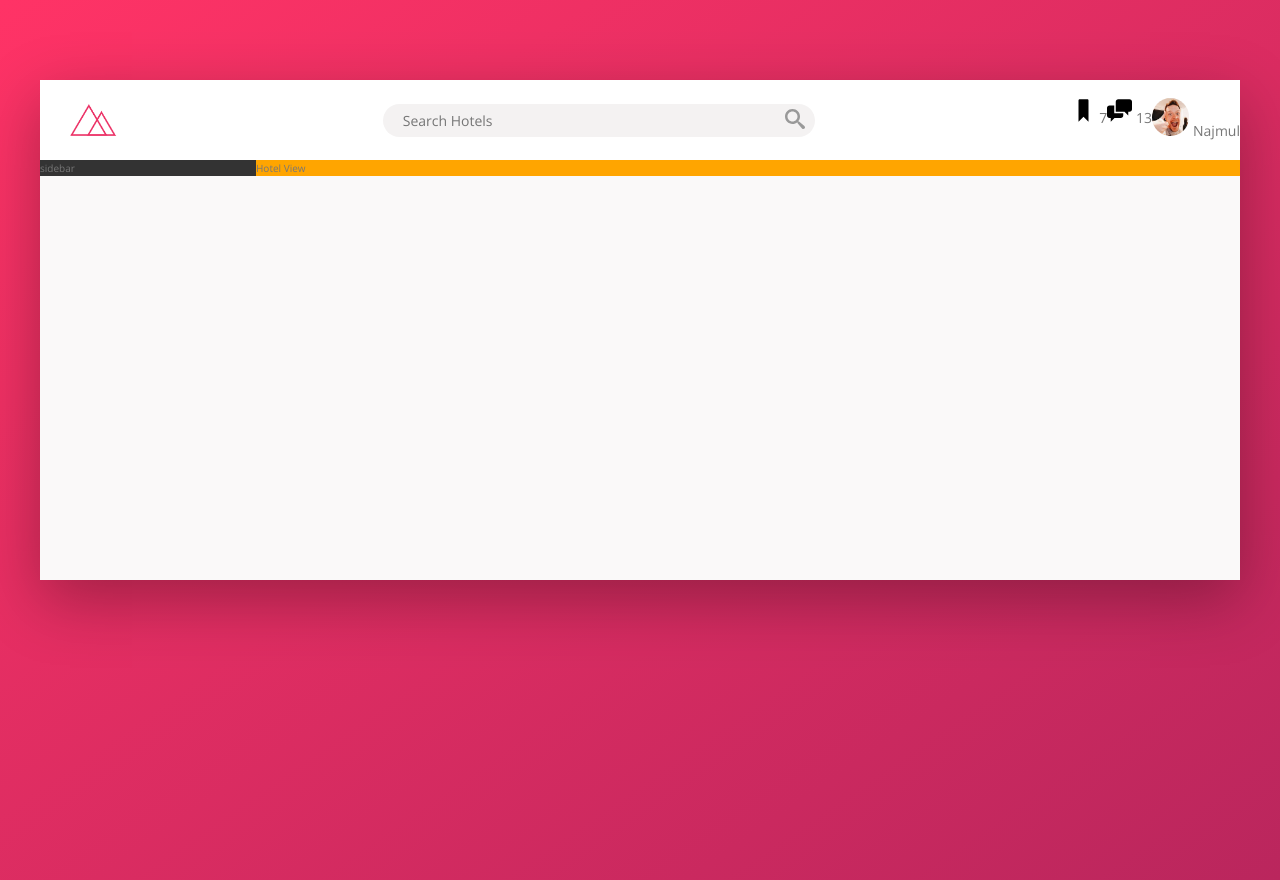
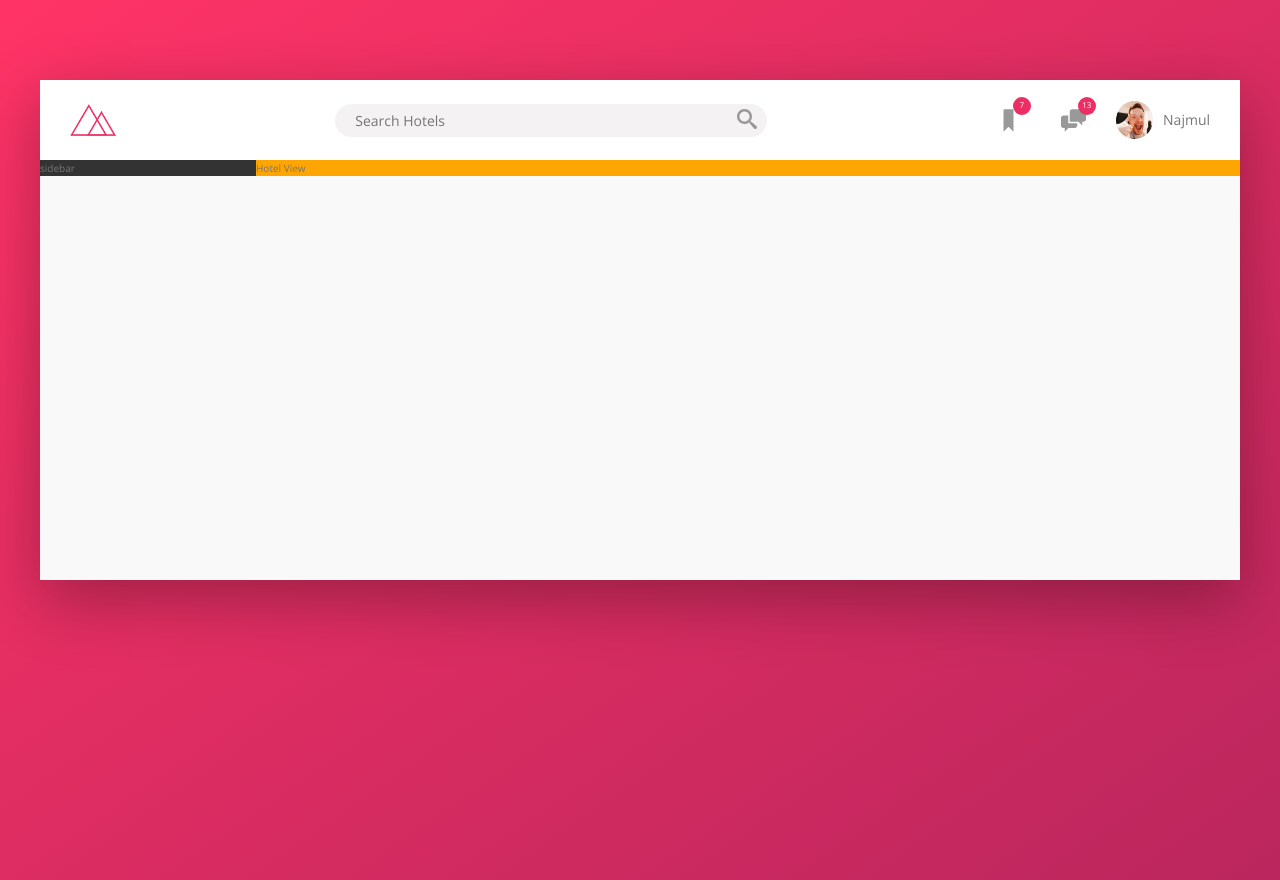
Before and after one commit to najmulmyself/Trillo, a website: page index.html in a window 1280 px wide. Drawn offline with nearby package versions, Linux system fonts and the light colour scheme.

Commit message:
header completed

```diff
--- a/sass/component.scss
+++ b/sass/component.scss
@@ -65,20 +65,63 @@
 //USER NAVIGATION
 .user-nav {
   display: flex;
+  align-items: center;
+
+  align-self: stretch; // just to be aligned self
+
+  & > * {
+    padding: 0 2rem;
+    cursor: pointer;
+    height: 100%;
+    // if we set height to 100% problem arise is that all the icon placed to top
+    // if we want to fix this need to set the icon box as a flex
+  }
+
+  & > *:hover {
+    background-color: var(--color-grey-light-2);
+  }
+
   &_icon-box {
+    display: flex;
+    // justify-content: center;
+    align-items: center;
+    // margin: 0 0.75rem;
+    // padding: 0 0.5rem;
+    position: relative;
   }
   &_icon {
     height: 2.5rem;
     width: 2.5rem;
+
+    fill: var(--color-grey-dark-3);
   }
   &_notification {
+    font-size: 0.8rem;
+    height: 1.75rem;
+    width: 1.75rem;
+    position: absolute;
+    background-color: var(--color-primary);
+    color: #fff;
+    border-radius: 100px;
+    top: 1.7rem;
+    right: 1rem;
+
+    //text center
+
+    display: flex;
+    justify-content: center;
+    align-items: center;
   }
   &_user {
+    display: flex;
+    justify-content: center;
+    align-items: center;
+    margin-right: 2rem;
+    padding: 0 1rem;
   }
   &_user-photo {
     height: 3.75rem;
     border-radius: 50%;
-  }
-  &_user-name {
+    margin-right: 1rem;
   }
 }
```
Also changed, not shown: css/style.css.
